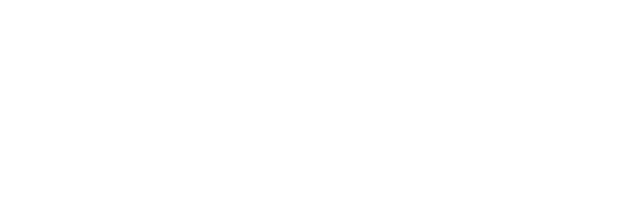
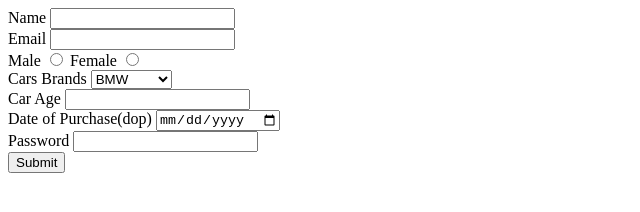
Before and after one commit to acciojob/car-insurance-form-Ayush0721, a website: page main.html in a window 1280 px wide. Shown: the whole page, without its empty margins (0-640 px from the left). Drawn offline with Linux system fonts and the light colour scheme.

Commit message:
created a submission

```diff
--- a/main.html
+++ b/main.html
@@ -8,6 +8,42 @@
 
 <body>
 	<!-- the entire body must be written by student -->
+	<form method="post">
+		<label for="name">Name</label>
+		<input type="text" id="name" required/><br>
+
+		<label for="email">Email</label>
+		<input type="email" id="email" required/><br>
+
+		<label>Male</label>
+		<input type="radio" name="gender" required/>
+
+		<label>Female</label>
+		<input type="radio" name="gender" required/><br>
+
+		<label for="cars">Cars Brands</label>
+		<select id="cars">
+			<option>BMW</option>
+			<option>Audi</option>
+			<option>Mercedez</option>
+		</select><br>
+
+		<label for="carage">Car Age</label>
+		<input type="number" id="carage" required/><br>
+
+		<label for="dop">Date of Purchase(dop)</label>
+		<input type="date" id="dop" required/><br>
+
+		<label for="password">Password</label>
+		<input type="password" id="passowrd" required/><br>
+
+		<input type="button" value="Submit">
+
+
+
+
+	</form>
+
     <script type="text/javascript" src="./script.js">
 </script>
 
```
